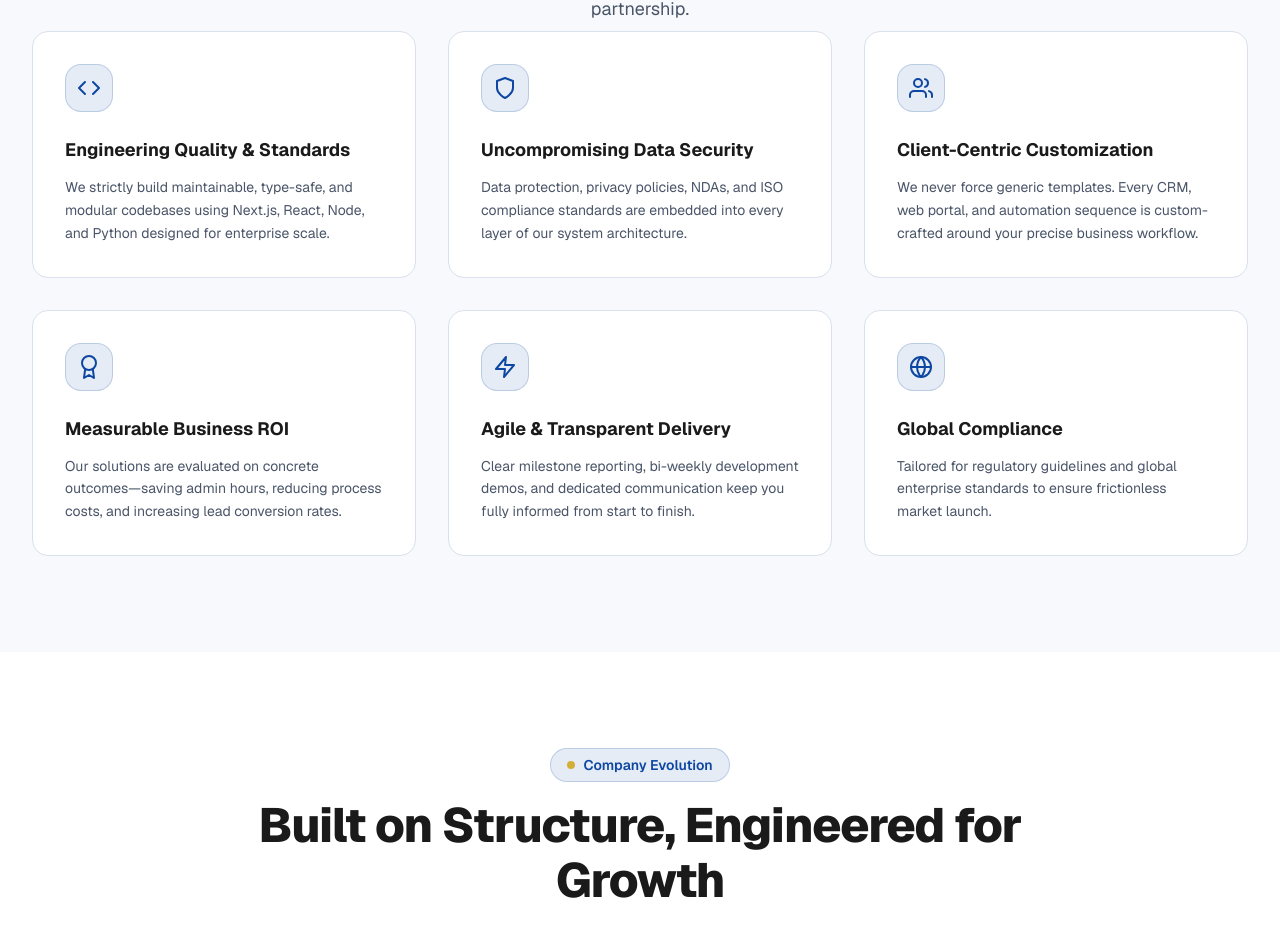
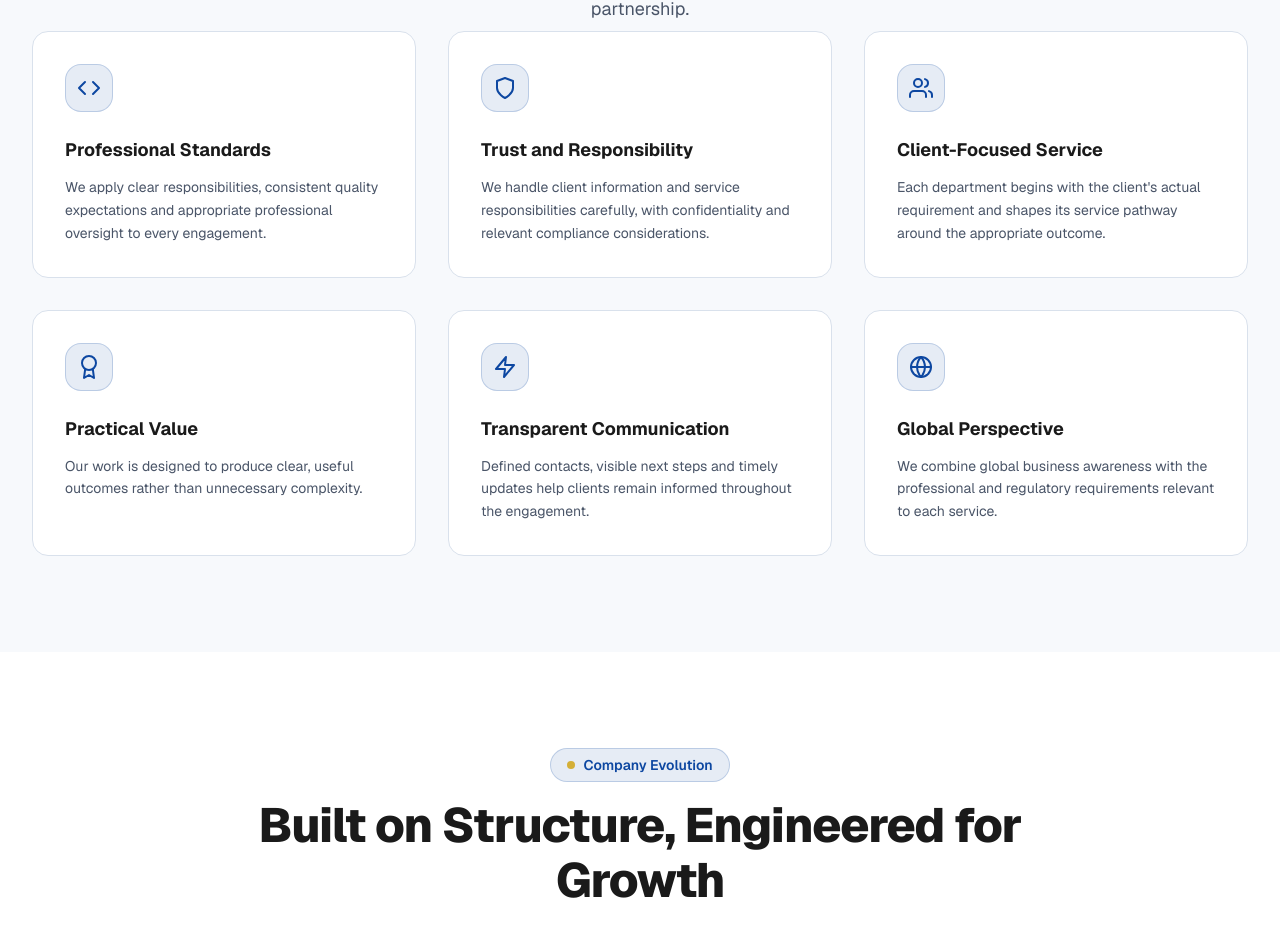
Before and after one commit to mayank-207/ValoSync-Global, a Next.js app: page /about in a window 1280 px wide. Shown: the part 1913-2846 px from the top of the page. Built offline with nearby package versions, Linux system fonts and the light colour scheme.

Commit message:
Broaden company values beyond technology

```diff
--- a/components/sections/about/CoreValuesSection.tsx
+++ b/components/sections/about/CoreValuesSection.tsx
@@ -11,39 +11,39 @@ import {
 
 const values = [
   {
-    title: "Engineering Quality & Standards",
+    title: "Professional Standards",
     description:
-      "We strictly build maintainable, type-safe, and modular codebases using Next.js, React, Node, and Python designed for enterprise scale.",
+      "We apply clear responsibilities, consistent quality expectations and appropriate professional oversight to every engagement.",
     icon: <CodeIcon size={24} />,
   },
   {
-    title: "Uncompromising Data Security",
+    title: "Trust and Responsibility",
     description:
-      "Data protection, privacy policies, NDAs, and ISO compliance standards are embedded into every layer of our system architecture.",
+      "We handle client information and service responsibilities carefully, with confidentiality and relevant compliance considerations.",
     icon: <ShieldIcon size={24} />,
   },
   {
-    title: "Client-Centric Customization",
+    title: "Client-Focused Service",
     description:
-      "We never force generic templates. Every CRM, web portal, and automation sequence is custom-crafted around your precise business workflow.",
+      "Each department begins with the client's actual requirement and shapes its service pathway around the appropriate outcome.",
     icon: <UsersIcon size={24} />,
   },
   {
-    title: "Measurable Business ROI",
+    title: "Practical Value",
     description:
-      "Our solutions are evaluated on concrete outcomes—saving admin hours, reducing process costs, and increasing lead conversion rates.",
+      "Our work is designed to produce clear, useful outcomes rather than unnecessary complexity.",
     icon: <AwardIcon size={24} />,
   },
   {
-    title: "Agile & Transparent Delivery",
+    title: "Transparent Communication",
     description:
-      "Clear milestone reporting, bi-weekly development demos, and dedicated communication keep you fully informed from start to finish.",
+      "Defined contacts, visible next steps and timely updates help clients remain informed throughout the engagement.",
     icon: <ZapIcon size={24} />,
   },
   {
-    title: "Global Compliance",
+    title: "Global Perspective",
     description:
-      "Tailored for regulatory guidelines and global enterprise standards to ensure frictionless market launch.",
+      "We combine global business awareness with the professional and regulatory requirements relevant to each service.",
     icon: <GlobeIcon size={24} />,
   },
 ];
```
